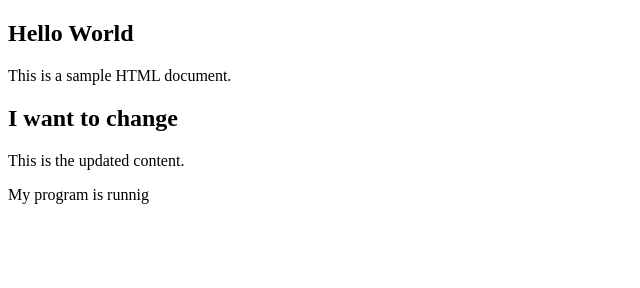
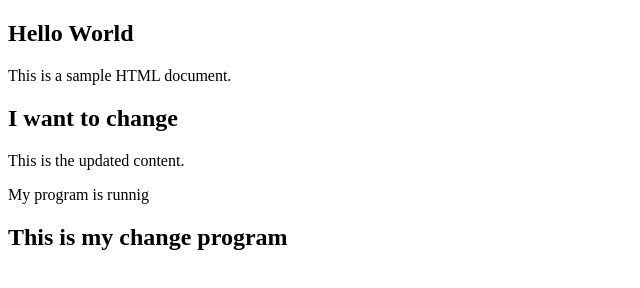
Before and after one commit to Lutfor-rahman-47/TEST_FOR_19, a plain HTML site: page index.html in a window 1280 px wide. Shown: the whole page, without its empty margins (0-640 px from the left). Drawn offline with Linux system fonts and the light colour scheme.

Commit message:
update home page

```diff
--- a/index.html
+++ b/index.html
@@ -11,5 +11,6 @@
     <h2> I want to change</h2>
     <p>This is the updated content.</p>
     <p>My program is runnig</p>
+    <h2>This is my change program</h2>
 </body>
 </html>
```
